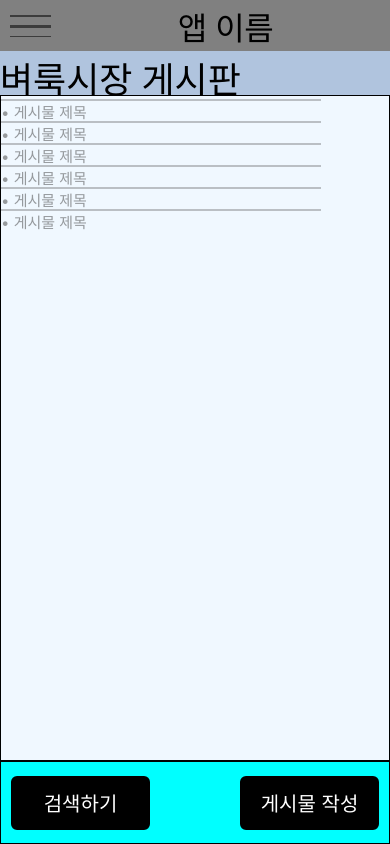
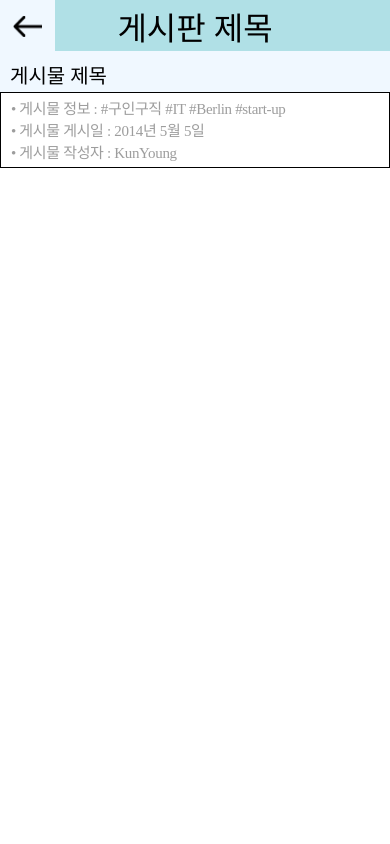
Before and after one commit to DeutschlandKorea/DeutschlandKorea, a React Native app: screen / in a window 390 px wide. Built offline with nearby package versions, Linux system fonts and the light colour scheme.

Commit message:
[POSTER]

```diff
--- a/App.js
+++ b/App.js
@@ -1,4 +1,5 @@
 import App from './src/App'
 import Board from './src/screens/Board'
+import Poster from "./src/screens/Poster";
 
-export default Board;
+export default Poster;
--- a/src/components/Board_2Title.js
+++ b/src/components/BoardComponents/Board_2Title.js
@@ -2,8 +2,12 @@ import React from "react";
 import styled from "styled-components/native";
 
 const Container = styled.View`
+  justify-content: flex-end;
   height: ${props => props.height}px;
   background-color: lightsteelblue;
+`
+const TitleFrame = styled.View`
+  margin: 0 2px 0 18px;
 `
 const BoardTitle = styled.Text`
   text-align: left;
@@ -11,11 +15,12 @@ const BoardTitle = styled.Text`
   font-size: 36px;
   color: #000000;
 `
-
 const Board_2Title = ({height}) => {
     return (
         <Container height={height}>
-            <BoardTitle>벼룩시장 게시판</BoardTitle>
+            <TitleFrame>
+                <BoardTitle>벼룩시장 게시판</BoardTitle>
+            </TitleFrame>
         </Container>
     )
 }
--- a/src/components/Board_3Content.js
+++ b/src/components/BoardComponents/Board_3Content.js
@@ -3,8 +3,9 @@ import styled from "styled-components/native";
 
 const Container = styled.View`
   height: ${props => props.height}px;
-  border: 1px solid #000000;
+  border-top: 1px solid #000000;
   background-color: aliceblue;
+  filter: drop-shadow(0px 4px 4px rgba(0, 0, 0, 0.25));
 `
 const Ellipse= styled.View`
   height: 3px;
--- a/src/components/Board_4UnderBarComponent.js
+++ b/src/components/BoardComponents/Board_4UnderBarComponent.js
@@ -8,14 +8,14 @@ const Container = styled.View`
   border: 1px solid #000000;
   align-items: center;
   justify-content: space-between;
-  background-color: aqua;
+  background-color: powderblue;
 `
 const UnderButton = styled.TouchableOpacity`
   height: 54px;
   width: 139px;
   justify-content: center;
   border-radius: 6px;
-  border: 2px solid #000000;
+  border: 1px solid #000000;
   background-color: #000000;
 `
 const ButtonTitle = styled.Text`
@@ -33,10 +33,10 @@ const Board_4UnderBarComponent = ({height}) => {
     return (
         <Container height={height}>
             <UnderButton>
-                <ButtonTitle>검색하기</ButtonTitle>
+                <ButtonTitle>게시물 작성</ButtonTitle>
             </UnderButton>
             <UnderButton>
-                <ButtonTitle>게시물 작성</ButtonTitle>
+                <ButtonTitle>검색하기</ButtonTitle>
             </UnderButton>
         </Container>
     )
--- a/src/components/Board_1NavigationBar.js
+++ b/src/components/Board_1NavigationBar.js
@@ -1,19 +1,17 @@
 import React from "react";
 import styled from "styled-components/native";
 import {Images} from "../utils/Images";
+import {Dimensions} from "react-native";
 
 const Container = styled.View`
-  /* Display & Box Model */
-  flex-wrap: wrap;
-  flex-direction: row;
-  justify-content: space-between;
   height: ${props => props.height}px;
-  /* Color */
+  justify-content: center;
   background-color: gray;
 `
 const ListIcon = styled.TouchableOpacity`
-  height: 51px;
+  position: absolute;
   justify-content: center;
+  height: ${props => props.height}px;
 `
 const Icon = styled.Image`
   height: 22px;
@@ -21,8 +19,8 @@ const Icon = styled.Image`
   margin: 10px;
 `
 const Title = styled.View`
+  position: absolute;
   justify-self: center;
-  flex: 1;
   align-self: center;
 `
 const TitleText = styled.Text`
@@ -31,14 +29,14 @@ const TitleText = styled.Text`
   letter-spacing: -0.41px;
   color: #000000;
 `
-
 const Board_1NavigationBar = ({height}) => {
+    const width = Dimensions.get('window').width;
     return(
         <Container height={height}>
-            <ListIcon>
-                <Icon source={Images.NavigationBarIcon}/>
+            <ListIcon height={height}>
+                <Icon source={Images.NavigationBarIcon} resizeMode="contain"/>
             </ListIcon>
-            <Title>
+            <Title width={width}>
                 <TitleText>앱 이름</TitleText>
             </Title>
         </Container>
--- /dev/null
+++ b/src/components/PosterComponents/Poster_1NavigationBar.js
@@ -0,0 +1,56 @@
+import React from "react";
+import styled from "styled-components/native";
+import {Images} from "../../utils/Images";
+import {Dimensions} from "react-native";
+
+
+const Container = styled.View`
+  height: ${props => props.height}px;
+  justify-content: center;
+  background-color: powderblue;
+`
+const BackButton = styled.TouchableOpacity`
+  /* Positioning */
+  position: absolute;
+  /* Display & Box Model */
+  height: 55px;
+  width: 55px;
+  justify-content: center;
+  align-items: center;
+  /* Color */
+  background-color: aliceblue;
+  /* Text */
+  /* Other */
+`
+const Icon = styled.Image`
+  width: 29.54px;
+`
+const Title = styled.View`
+  position: absolute;
+  height: ${props=>props.height}px;
+  justify-content: center;
+  align-self: center;
+`
+const TitleText = styled.Text`
+  text-align: center;
+  font-family: serif;
+  font-size: 32px;
+  color: #000000;
+`
+
+const Poster_1Navigation = ({height}) => {
+    const width = Dimensions.get('window').width;
+    return (
+        <Container height={height}>
+            <Title height={height} width={width}>
+                <TitleText>게시판 제목</TitleText>
+            </Title>
+            <BackButton>
+                <Icon source={Images.BackIcon} resizeMode="contain"/>
+            </BackButton>
+        </Container>
+    )
+}
+
+
+export default Poster_1Navigation;
--- /dev/null
+++ b/src/components/PosterComponents/Poster_2Title.js
@@ -0,0 +1,30 @@
+import React from "react";
+import styled from "styled-components/native";
+
+const Container = styled.View`
+  height: ${props => props.height}px;
+  background-color: aliceblue;
+  justify-content: center;
+`
+const Title = styled.View`
+  height: 23px;
+  margin-left: 10px;
+`
+const TitleText = styled.Text`
+  text-align: left;
+  font-family: serif;
+  font-size: 20px;
+  color: #000000;
+`
+
+const Poster_2Title = ({height}) => {
+    return (
+        <Container height={height}>
+            <Title>
+                <TitleText>게시물 제목</TitleText>
+            </Title>
+        </Container>
+    )
+}
+
+export default Poster_2Title;
--- /dev/null
+++ b/src/components/PosterComponents/Poster_3Information.js
@@ -0,0 +1,43 @@
+import React from "react";
+import styled from "styled-components/native";
+
+const Container = styled.View`
+  /* Display & Box Model */
+  height: ${props => props.height}px;
+  justify-content: center;
+  /* Color */
+  border: 1px solid #000000;
+  /* Text */
+  /* Other */
+`
+const Title = styled.View`
+  height: 22px;
+  width: 329px;
+  margin-left: 10px;
+`
+const TitleText = styled.Text`
+  max-width: 320px;
+  text-align: left;
+  font-family: serif;
+  font-size: 15px;
+  letter-spacing: -0.33px;
+  color: rgba(60, 60, 60, 0.50);
+`
+
+const Poster_3Information = ({height}) => {
+    return (
+        <Container height={height}>
+            <Title>
+                <TitleText>• 게시물 정보 : #구인구직 #IT #Berlin #start-up</TitleText>
+            </Title>
+            <Title>
+                <TitleText>• 게시물 게시일 : 2014년 5월 5일</TitleText>
+            </Title>
+            <Title>
+                <TitleText>• 게시물 작성자 : KunYoung</TitleText>
+            </Title>
+        </Container>
+    )
+}
+
+export default Poster_3Information;
--- a/src/screens/Board.js
+++ b/src/screens/Board.js
@@ -1,10 +1,11 @@
 import React from "react";
 import styled from "styled-components/native";
 import Board_1NavigationBar from "../components/Board_1NavigationBar";
-import Board_4UnderBarComponent from "../components/Board_4UnderBarComponent";
-import Board_3Content from "../components/Board_3Content";
-import Board_2Title from "../components/Board_2Title";
+import Board_4UnderBarComponent from "../components/BoardComponents/Board_4UnderBarComponent";
+import Board_3Content from "../components/BoardComponents/Board_3Content";
+import Board_2Title from "../components/BoardComponents/Board_2Title";
 import {display} from "../theme";
+import {StatusBar} from "react-native";
 
 const Container = styled.SafeAreaView`
   flex: 1;
@@ -13,6 +14,7 @@ const propHeight = display;
 const Board = () => {
     return(
         <Container>
+            <StatusBar/>
             <Board_1NavigationBar height={propHeight.Board_1NavigationBar}/>
             <Board_2Title height={propHeight.Board_2Title}/>
             <Board_3Content height={propHeight.Board_3Content}/>
--- /dev/null
+++ b/src/screens/Poster.js
@@ -0,0 +1,24 @@
+import React from "react";
+import styled from "styled-components/native";
+import {display} from "../theme";
+import {StatusBar} from "react-native";
+import Poster_1Navigation from "../components/PosterComponents/Poster_1NavigationBar";
+import Poster_2Title from "../components/PosterComponents/Poster_2Title";
+import Poster_3Imformation from "../components/PosterComponents/Poster_3Information";
+
+const Container = styled.SafeAreaView`
+  flex: 1;
+`;
+const propHeight = display;
+const Poster = () => {
+    return(
+        <Container>
+            <StatusBar/>
+            <Poster_1Navigation height={propHeight.Poster_1Navigation}/>
+            <Poster_2Title height={propHeight.Poster_2Title}/>
+            <Poster_3Imformation height={propHeight.Poster_3Information}/>
+        </Container>
+    )
+}
+
+export default Poster;
--- a/src/theme.js
+++ b/src/theme.js
@@ -1,23 +1,30 @@
-import {Dimensions} from "react-native";
+import {Dimensions, StatusBar} from "react-native";
+import Poster_3Information from "./components/PosterComponents/Poster_3Information";
 
 const colors = {
     white: '#D9D9D9',
 }
-
 const displays = {
     Board_1NavigationBar: '51',
-    Board_2Title: '44',
-    Board_3Content: Dimensions.get('window').height-51-44-83,
+    Board_2Title: '80',
+    Board_3Content: Dimensions.get('window').height-StatusBar.currentHeight-51-80-83,
     Board_4UnderBarComponent: '83',
+
+    Poster_1Navigation: '51',
+    Poster_2Title: '41',
+    Poster_3Information: '76',
 }
 
 export const theme = {
     background: colors.white,
 }
-
 export const display = {
     Board_1NavigationBar: displays.Board_1NavigationBar,
     Board_2Title: displays.Board_2Title,
     Board_3Content: displays.Board_3Content,
     Board_4UnderBarComponent: displays.Board_4UnderBarComponent,
+
+    Poster_1Navigation: displays.Poster_1Navigation,
+    Poster_2Title: displays.Poster_2Title,
+    Poster_3Information: displays.Poster_3Information,
 }
--- a/src/utils/Images.js
+++ b/src/utils/Images.js
@@ -1,5 +1,7 @@
-import navigateList from '../../assets/img.png';
+import navigateList from '../../assets/list.png';
+import back from '../../assets/back.png';
 
 export const Images = {
     NavigationBarIcon: navigateList,
+    BackIcon: back,
 }
```
Also changed, not shown: assets/back.png (added), assets/list.png (renamed from assets/img.png).
